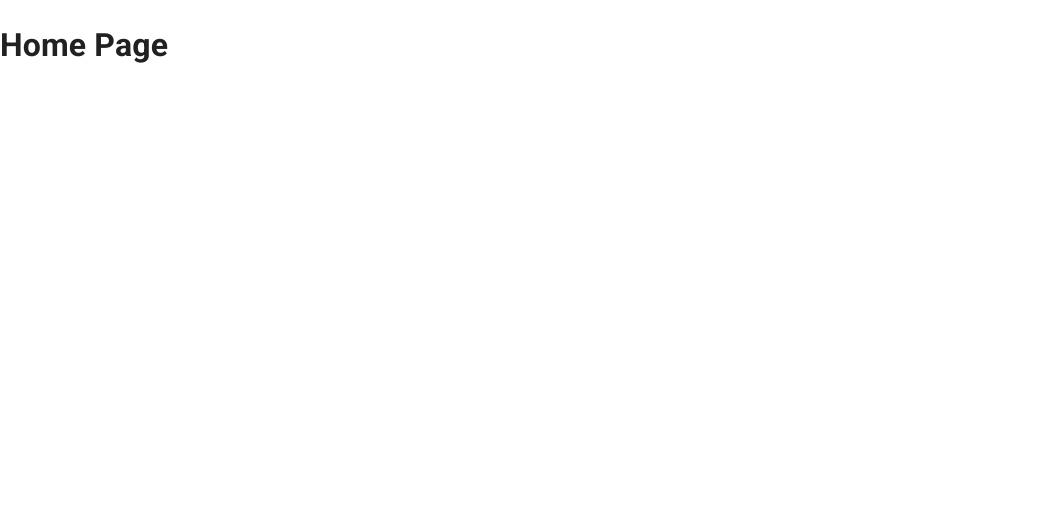
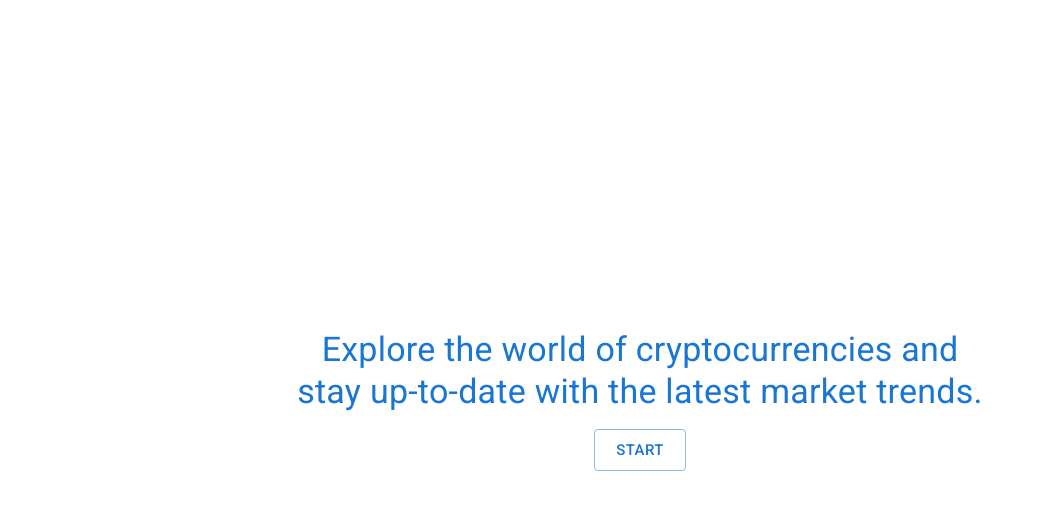
Before and after one commit to s1tnik/test-siberian, a React (Create React App) app: page / in a window 1280 px wide. Shown: the top 510 px of the page, without its empty margins (0-1041 px from the left). Built offline with nearby package versions, Linux system fonts and the light colour scheme.

Commit message:
add home page

```diff
--- /dev/null
+++ b/src/layouts/DefaultLayout.js
@@ -0,0 +1,14 @@
+import { Outlet } from "react-router-dom";
+import { Container, Stack } from "@mui/material";
+
+const DefaultLayout = () => {
+  return (
+    <Container>
+      <Stack minHeight="100vh" alignItems="center" justifyContent="center">
+        <Outlet />
+      </Stack>
+    </Container>
+  );
+};
+
+export default DefaultLayout;
--- a/src/pages/HomePage.js
+++ b/src/pages/HomePage.js
@@ -1,8 +1,22 @@
+import { useNavigate } from "react-router-dom";
+import { Button, Stack, Typography } from "@mui/material";
+import ROUTES from "../routes/routes";
+
 const HomePage = () => {
+  const navigate = useNavigate();
+
+  const onStartClick = () => navigate(ROUTES.DASHBOARD);
+
   return (
-    <div>
-      <h1>Home Page</h1>
-    </div>
+    <Stack maxWidth="700px" gap={2} alignItems="center">
+      <Typography variant="h4" textAlign="center" color="primary">
+        Explore the world of cryptocurrencies and stay up-to-date with the
+        latest market trends.
+      </Typography>
+      <Button onClick={onStartClick} size="large" variant="outlined">
+        Start
+      </Button>
+    </Stack>
   );
 };
 
```
Also changed, not shown: src/routes/index.js (+11 -4 lines).
